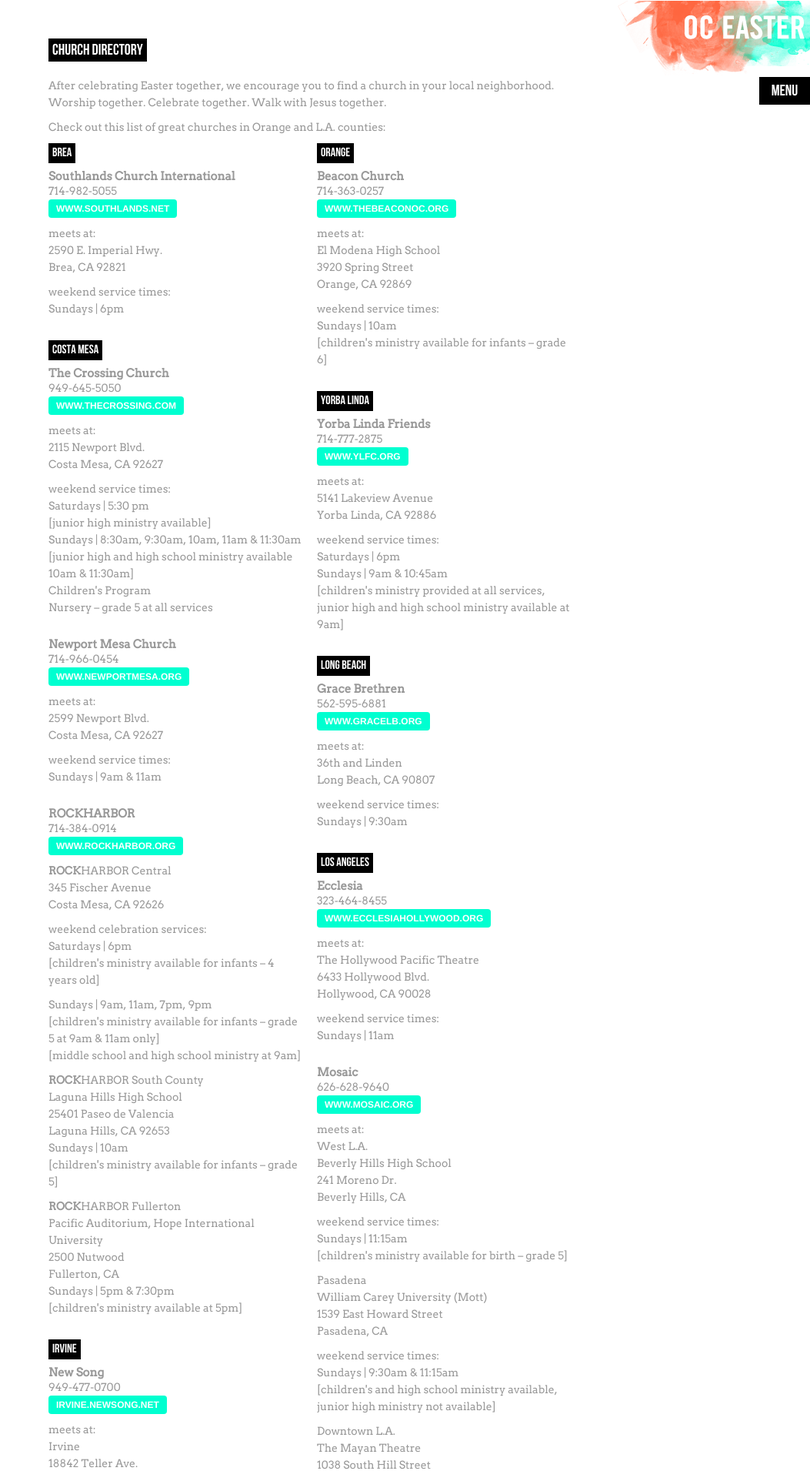
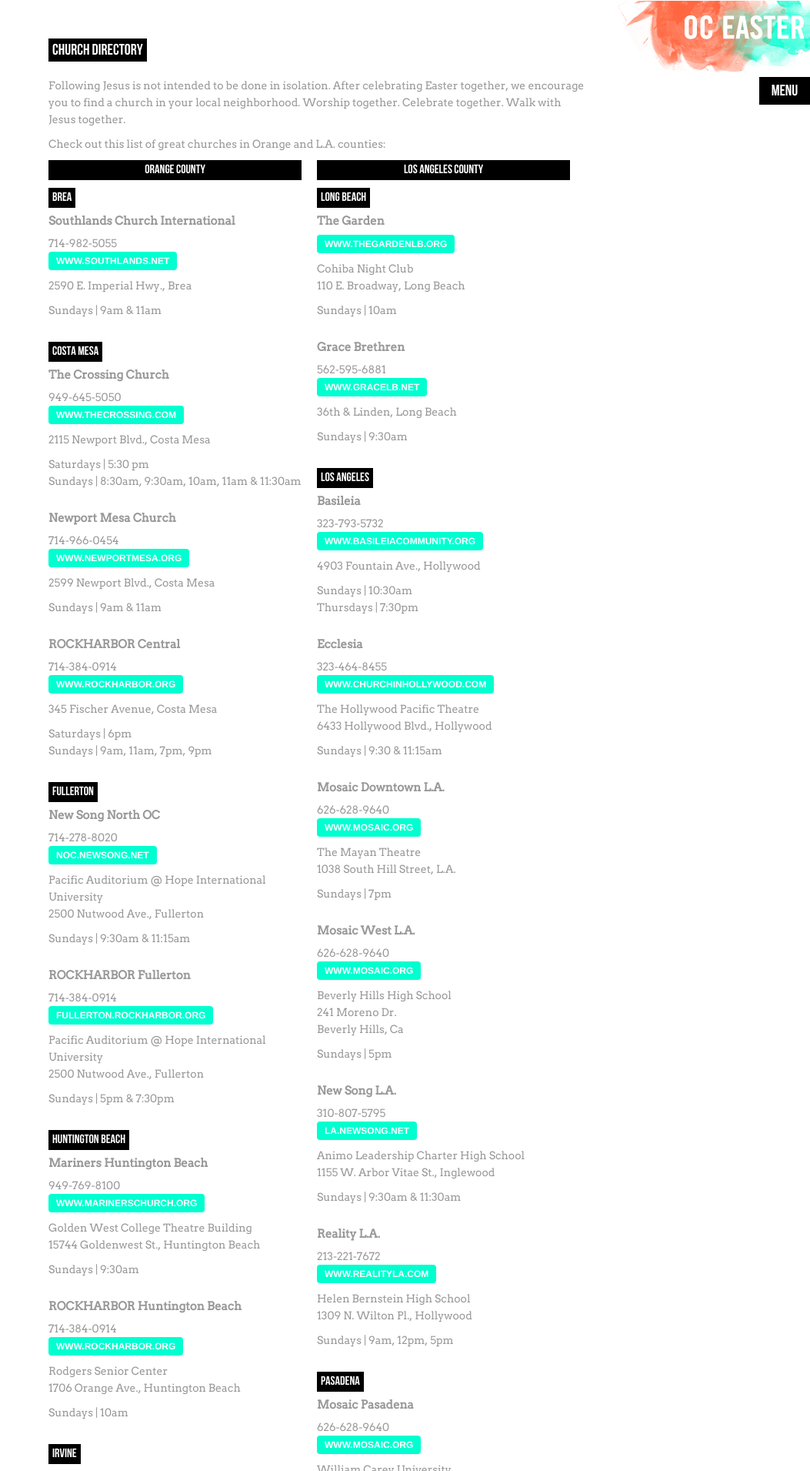
Before and after one commit to rockharbor/oc-easter-2011, a PHP site: page /church-directory in a window 1280 px wide. Shown: the top 1911 px of the page at 77% size, without its empty margins (227-1280 px from the left). Run offline with PHP 8.4, Linux system fonts and the light colour scheme.

Commit message:
Updated church directory

```diff
--- a/css/styles.css
+++ b/css/styles.css
@@ -408,6 +408,7 @@ p {
 	margin-top: 10px;
 	font-weight: bold;
 	color: #999;
+	margin-bottom: 10px;
 }
 a {
 	color: #ff663f;
--- a/pages/church-directory.php
+++ b/pages/church-directory.php
@@ -3,215 +3,225 @@
 		<header>
 			<h1>Church Directory</h1>
 		</header>
-		<p>After celebrating Easter together, we encourage you to find a church in your local neighborhood. Worship together. Celebrate together. Walk with Jesus together.</p>
+		<p>Following Jesus is not intended to be done in isolation. After celebrating Easter together, we encourage you to find a church in your local neighborhood. Worship together. Celebrate together. Walk with Jesus together. </p>
 		<p>Check out this list of great churches in Orange and L.A. counties:</p>
 		<div class="clearfix">
 			<div style="float: left;width: 47%;padding-right: 10px">
+				<h2 style="display: block; margin-bottom: 10px;text-align: center;">Orange County</h2>
 				<h2>Brea</h2>
 	<div class="church"><h3>Southlands Church International</h3>
 	<p>714-982-5055<br />
 		<a target="_blank" class="button" href="http://www.southlands.net">www.southlands.net</a></p>
-	<p>meets at: <br />
-	2590 E. Imperial Hwy.<br />
-	Brea, CA 92821</p>
-	<p>weekend service times:<br />
-	Sundays | 6pm</p>
+	<p>2590 E. Imperial Hwy., Brea</p>
+	<p>Sundays | 9am &amp; 11am</p>
 	</div>
 	<h2>Costa Mesa</h2>
 	<div class="church"><h3>The Crossing Church</h3>
 	<p>949-645-5050<br />
 		<a target="_blank" class="button" href="http://www.thecrossing.com">www.thecrossing.com</a></p>
-	<p>meets at:<br />
-	2115 Newport Blvd.<br />
-	Costa Mesa, CA 92627</p>
-	<p>weekend service times:<br />
-	Saturdays | 5:30 pm<br />
-	[junior high ministry available]<br />
-	Sundays | 8:30am, 9:30am, 10am, 11am &amp; 11:30am<br />
-	[junior high and high school ministry available 10am & 11:30am]<br />
-	Children's Program<br />
-	Nursery – grade 5 at all services</p>
+	<p>2115 Newport Blvd., Costa Mesa</p>
+	<p>Saturdays | 5:30 pm<br />
+Sundays | 8:30am, 9:30am, 10am, 11am &amp; 11:30am
+</p>
 	</div>
 	<div class="church"><h3>Newport Mesa Church</h3>
 	<p>714-966-0454<br />
 		<a target="_blank" class="button" href="http://www.newportmesa.org">www.newportmesa.org</a></p>
-	<p>meets at:<br />
-	2599 Newport Blvd.<br />
-	Costa Mesa, CA  92627</p>
-	<p>weekend service times:<br />
-	Sundays | 9am &amp; 11am</p>
+	<p>2599 Newport Blvd., Costa Mesa</p>
+	<p>Sundays | 9am &amp; 11am</p>
 	</div>
-	<div class="church"><h3><strong>ROCK</strong>HARBOR</h3>
+	<div class="church"><h3><strong>ROCK</strong>HARBOR Central</h3>
 	<p>714-384-0914<br />
 		<a target="_blank" class="button" href="http://www.rockharbor.org">www.rockharbor.org</a></p>
-	<p><strong>ROCK</strong>HARBOR Central<br />
-	345 Fischer Avenue<br />
-	Costa Mesa, CA 92626</p>
-	<p>weekend celebration services:<br />
-	Saturdays | 6pm<br />
-	[children&apos;s ministry available for infants – 4 years old]</p>
-	<p>Sundays | 9am, 11am, 7pm, 9pm<br />
-	[children&apos;s ministry available for infants – grade 5 at 9am & 11am only]<br />
-	[middle school and high school ministry at 9am]</p>
-	<p><strong>ROCK</strong>HARBOR South County<br />
-		Laguna Hills High School<br />
-	25401 Paseo de Valencia<br />
-	Laguna Hills, CA 92653<br />
-	Sundays | 10am<br />
-	[children's ministry available for infants – grade 5]</p>
-	<p><strong>ROCK</strong>HARBOR Fullerton<br />
-	Pacific Auditorium, Hope International University<br />
-	2500 Nutwood<br />
-	Fullerton, CA<br />
-	Sundays | 5pm &amp; 7:30pm<br />
-	[children&apos;s ministry available at 5pm]</p>
+	<p>345 Fischer Avenue, Costa Mesa</p>
+	<p>Saturdays | 6pm<br />
+Sundays | 9am, 11am, 7pm, 9pm
+</p>
+	</div>
+	<h2>Fullerton</h2>
+	<div class="church"><h3>New Song North OC</h3>
+	<p>714-278-8020<br />
+		<a target="_blank" class="button" href="http://noc.newsong.net">noc.newsong.net</a></p>
+	<p>Pacific Auditorium @ Hope International University<br />
+2500 Nutwood Ave., Fullerton
+</p>
+	<p>Sundays | 9:30am  &amp; 11:15am</p>
+	</div>
+	<div class="church"><h3><strong>ROCK</strong>HARBOR Fullerton</h3>
+	<p>714-384-0914<br />
+		<a target="_blank" class="button" href="http://fullerton.rockharbor.org">fullerton.rockharbor.org</a></p>
+	<p>Pacific Auditorium @ Hope International University<br />
+2500 Nutwood Ave., Fullerton
+</p>
+	<p>Sundays | 5pm &amp; 7:30pm</p>
+	</div>
+	<h2>Huntington Beach</h2>
+	<div class="church"><h3>Mariners Huntington Beach</h3>
+	<p>949-769-8100<br />
+		<a target="_blank" class="button" href="http://www.marinerschurch.org">www.marinerschurch.org</a></p>
+	<p>Golden West College Theatre Building<br />
+15744 Goldenwest St., Huntington Beach
+</p>
+	<p>Sundays | 9:30am</p>
+	</div>
+	<div class="church"><h3><strong>ROCK</strong>HARBOR Huntington Beach</h3>
+	<p>714-384-0914<br />
+		<a target="_blank" class="button" href="http://www.rockharbor.org">www.rockharbor.org</a></p>
+	<p>Rodgers Senior Center<br />
+1706 Orange Ave., Huntington Beach
+</p>
+	<p>Sundays | 10am</p>
 	</div>
 	<h2>Irvine</h2>
-	<div class="church"><h3>New Song</h3>
+	<div class="church"><h3>Mariners</h3>
+	<p>949-769-8100<br />
+		<a target="_blank" class="button" href="http://www.marinerschurch.org">www.marinerschurch.org</a></p>
+	<p>5001 Newport Coast Dr., Irvine</p>
+	<p>Saturdays | 5pm<br />
+Sundays | 9am &amp; 11am</p>
+	</div>
+	<div class="church"><h3>Moment</h3>
+	<p>949-385-3373<br />
+		<a target="_blank" class="button" href="http://momentchurch.com">momentchurch.com</a></p>
+	<p>18842 Teller Ave., Irvine</p>
+	<p>Sundays | 6pm</p>
+	</div>
+	<div class="church"><h3>New Song Irvine</h3>
 	<p>949-477-0700<br />
-		<a target="_blank" class="button" href="http://Irvine.newsong.net">Irvine.newsong.net</a>
+		<a target="_blank" class="button" href="http://irvine.newsong.net">irvine.newsong.net</a>
 	</p>
-	<p>meets at:<br />
-	Irvine<br />
-	18842 Teller Ave.<br />
-	Irvine, CA 92612</p>
-	<p>weekend service times:<br />
-	Sundays | 9am, 10:15am, &amp; 11:39am<br />
-	[children&apos;s ministry available 9am &amp; 10:15am, middle school ministry available at 9am, high school ministry available at 10:15am]</p>
-	<p>meets at:<br />
-	North OC<br />
-	505 E. Commonwealth Ave., Suita 100<br />
-	Fullerton, CA 92832</p>
-	<p>weekend service times:<br />
-	Sundays | 9:30am  &amp; 11:15am<br />
-	[children&apos;s ministry available 9:30am & 11:15am, middle school ministry available at 9:30am]</p>
-	</div>
-	<div class="church"><h3>Mariners</h3>
-	<p>949-854-7600<br />
-	<a target="_blank" class="button" href="http://www.marinerschurch.org">www.marinerschurch.org</a></p>
-	<p>meets at:<br />
-	5001 Newport Coast Dr.<br />
-	Irvine, CA 92603</p>
-	<p>weekend service times:<br />
-	Saturdays | 4:30pm and 6:30pm<br />
-	[children&apos;s ministry available 4:30pm &amp; 6:30pm, junior high and high school ministry available at 6:30pm]<br />
-	Sundays | 9am, 11 am &amp; 7pm<br />
-	[children&apos;s, junior high and high school ministry available 9am &amp; 11am]</p>
+	<p>18842 Teller Ave., Irvine</p>
+	<p>Sundays | 8:45am, 10:15am, &amp; 11:30am</p>
 	</div>
 	<div class="church"><h3>Pathways Church</h3>
-	<p>323-464-8455<br />
-		<a target="_blank" class="button" href="http://www.ecclesiahollywood.org">www.ecclesiahollywood.org</a></p>
-	<p>meets at:<br />
-	Hicks Canyon Elementary School<br />
-	3817 Viewpark<br />
-	Irvine, CA 92602</p>
-	<p>weekend service times:<br />
-	Sundays | 10am<br />
-	[children&apos;s ministry, middle school ministry, and high school ministry available at 10am]</p>
+	<p>714-543-4400<br />
+		<a target="_blank" class="button" href="http://ocpathways.org">ocpathways.org</a></p>
+	<p>Hicks Canyon Elementary School<br />
+3817 Viewpark, Irvine</p>
+	<p>Sundays | 10am</p>
 </div>
-
-			</div>
-			<div style="float: left;width: 47%;padding-left: 10px">
+	<h2>Laguna Hills</h2>
+	<div class="church"><h3><strong>ROCK</strong>HARBOR South County</h3>
+	<p>714-384-0914<br />
+		<a target="_blank" class="button" href="http://southcounty.rockharbor.org">southcounty.rockharbor.org</a>
+	</p>
+	<p>Laguna Hills High School<br />
+25401 Paseo De Valencia, Laguna Hills
+</p>
+	<p>Sundays | 10am</p>
+	</div>
+	<h2>Mission Viejo</h2>
+	<div class="church"><h3>Mariners Mission Viejo</h3>
+	<p>949-769-8100<br />
+		<a target="_blank" class="button" href="http://www.marinerschurch.org">www.marinerschurch.org</a>
+	</p>
+	<p>26862 Crown Valley Pkwy., Mission Viejo</p>
+	<p>Saturdays | 5pm<br />Sundays | 9am &amp; 11am </p>
+	</div>
 	<h2>Orange</h2>
 	<div class="church"><h3>Beacon Church</h3>
-	<p>714-363-0257<br />
+	<p>714-564-1601<br />
 		<a target="_blank" class="button" href="http://www.thebeaconoc.org">www.thebeaconoc.org</a></p>
-	<p>meets at:<br />
-	El Modena High School<br />
-	3920 Spring Street<br />
-	Orange, CA 92869</p>
-	<p>weekend service times:<br />
-	Sundays | 10am<br />
-	[children&apos;s ministry available for infants – grade 6]</p>
+	<p>El Modena High School<br />
+3920 Spring St., Orange
+</p>
+	<p>Sundays | 10:05am</p>
+	</div>
+	<div class="church"><h3>Mars Hill Orange County</h3>
+	<p><a target="_blank" class="button" href="http://www.marshillchurch.org">www.marshillchurch.org</a></p>
+	<p>Sunday Gathering Times &amp; Locations TBD</p>
 	</div>
 	<h2>Yorba Linda</h2>
 	<div class="church"><h3>Yorba Linda Friends</h3>
 	<p>714-777-2875<br />
-		<a target="_blank" class="button" href="http://www.ylfc.org">www.ylfc.org</a></p>
-	<p>meets at:<br />
-	5141 Lakeview Avenue<br />
-	Yorba Linda, CA 92886</p>
-	<p>weekend service times:<br />
-	Saturdays | 6pm<br />
-	Sundays | 9am &amp; 10:45am<br />
-	[children&apos;s ministry provided at all services, junior high and high school ministry available at 9am]</p>
+		<a target="_blank" class="button" href="http://www.friendschurchyl.com">www.friendschurchyl.com</a></p>
+	<p>5141 Lakeview Ave., Yorba Linda</p>
+	<p>Saturdays | 6pm <br />
+Sundays | 9am &amp; 10:45am
+</p>
 	</div>
+			</div>
+			<div style="float: left;width: 47%;padding-left: 10px">
+
+	<h2 style="display: block; margin-bottom: 10px;text-align: center;">Los Angeles County</h2>
 	<h2>Long Beach</h2>
+	<div class="church"><h3>The Garden</h3>
+	<p><a target="_blank" class="button" href="http://www.thegardenlb.org">www.thegardenlb.org</a></p>
+	<p>Cohiba Night Club<br />110 E. Broadway, Long Beach</p>
+	<p>Sundays | 10am</p>
+	</div>
 	<div class="church"><h3>Grace Brethren</h3>
 	<p>562-595-6881<br />
-		<a target="_blank" class="button" href="http://www.gracelb.org">www.gracelb.org</a></p>
-	<p>meets at:<br />
-	36th and Linden<br />
-	Long Beach, CA 90807</p>
-	<p>weekend service times:<br />
-	Sundays | 9:30am</p>
+		<a target="_blank" class="button" href="http://www.gracelb.net">www.gracelb.net</a></p>
+	<p>36th &amp; Linden, Long Beach</p>
+	<p>Sundays | 9:30am</p>
 	</div>
 	<h2>Los Angeles</h2>
+	<div class="church"><h3>Basileia</h3>
+	<p>323-793-5732<br />
+		<a target="_blank" class="button" href="http://www.basileiacommunity.org">www.basileiacommunity.org</a></p>
+	<p>4903 Fountain Ave., Hollywood</p>
+	<p>Sundays | 10:30am<br />Thursdays | 7:30pm</p>
+	</div>
 	<div class="church"><h3>Ecclesia</h3>
 	<p>323-464-8455<br />
-		<a target="_blank" class="button" href="http://www.ecclesiahollywood.org">www.ecclesiahollywood.org</a></p>
-	<p>meets at:<br />
-	The Hollywood Pacific Theatre<br />
-	6433 Hollywood Blvd.<br />
-	Hollywood, CA  90028</p>
-	<p>weekend service times:<br />
-	Sundays | 11am</p>
+		<a target="_blank" class="button" href="http://www.churchinhollywood.com">www.churchinhollywood.com</a></p>
+	<p>The Hollywood Pacific Theatre<br />6433 Hollywood Blvd., Hollywood</p>
+	<p>Sundays | 9:30 &amp; 11:15am</p>
 	</div>
-	<div class="church"><h3>Mosaic</h3>
+	<div class="church"><h3>Mosaic Downtown L.A.</h3>
 	<p>626-628-9640<br />
 		<a target="_blank" class="button" href="http://www.mosaic.org">www.mosaic.org</a></p>
-	<p>meets at:<br />
-	West L.A.<br />
-	Beverly Hills High School<br />
-	241 Moreno Dr.<br />
-	Beverly Hills, CA</p>
-	<p>weekend service times:<br />
-	Sundays | 11:15am<br />
-	[children&apos;s ministry available for birth – grade 5]</p>
-	<p>Pasadena<br />
-	William Carey University (Mott)<br />
-	1539 East Howard Street<br />
-	Pasadena, CA</p>
-	<p>weekend service times:<br />
-	Sundays | 9:30am &amp; 11:15am<br />
-	[children&apos;s and high school ministry available, junior high ministry not available]</p>
-	<p>Downtown L.A.<br />
-	The Mayan Theatre<br />
-	1038 South Hill Street<br />
-	Los Angeles, CA</p>
-	<p>weekend service times:<br />
-	Sundays | 6pm &amp; 8pm<br />
-	[no children&apos;s programming]</p>
-	<p>Inland<br />
-	5540 Schaefer Avenue<br />
-	Chino, CA</p>
-	<p>weekend service times:<br />
-	Sundays | 10am<br />
-	[children&apos;s – high school ministry available]</p>
-	<p>Whittier<br />
-	6737 Bright Avenue<br />
-	Whittier, CA 90601</p>
-	<p>weekend service times:<br />
-	Sundays | 10am<br />
-	[children&apos;s – high school ministry available]</p>
-	<p>South Bay<br />
-	Knob Hill Community Center<br />
-	320 Knob Hill<br />
-	Redondo Beach, CA 90277</p>
-	<p>weekend service times:<br />
-	Saturdays | 6:15 pm<br />
-	[children&apos;s ministry available for toddler – grade 5]</p>
+	<p>The Mayan Theatre<br />1038 South Hill Street, L.A.</p>
+	<p>Sundays | 7pm</p>
 	</div>
-	<div class="church"><h3>Reality LA</h3>
+	<div class="church"><h3>Mosaic West L.A.</h3>
+	<p>626-628-9640<br />
+		<a target="_blank" class="button" href="http://www.mosaic.org">www.mosaic.org</a></p>
+	<p>Beverly Hills High School<br />241 Moreno Dr.<br />Beverly Hills, Ca</p>
+	<p>Sundays | 5pm</p>
+	</div>
+	<div class="church"><h3>New Song L.A.</h3>
+	<p>310-807-5795<br />
+		<a target="_blank" class="button" href="http://la.newsong.net">la.newsong.net</a></p>
+	<p>Animo Leadership Charter High School<br />1155 W. Arbor Vitae St., Inglewood</p>
+	<p>Sundays | 9:30am &amp; 11:30am</p>
+	</div>
+	<div class="church"><h3>Reality L.A.</h3>
 	<p>213-221-7672<br />
 		<a target="_blank" class="button" href="http://www.realityla.com">www.realityla.com</a></p>
-	<p>meets at:<br />
-	Helen Bernstein High School<br />
-	1309 N. Wilton Place<br />
-	Hollywood, CA  90028</p>
-	<p>weekend service times:<br />
-	Sundays | 10am</p>
-			</div>
+	<p>Helen Bernstein High School<br />1309 N. Wilton Pl., Hollywood</p>
+	<p>Sundays | 9am, 12pm, 5pm</p>
+	</div>
+	<h2>Pasadena</h2>
+	<div class="church"><h3>Mosaic Pasadena</h3>
+	<p>626-628-9640<br />
+		<a target="_blank" class="button" href="http://www.mosaic.org">www.mosaic.org</a></p>
+	<p>William Carey University<br />1539 East Howard St., Pasadena</p>
+	<p>Sundays | 10am</p>
+	</div>
+	<h2>Pomona</h2>
+	<div class="church"><h3>Mosaic Pomona</h3>
+	<p>626-628-9640<br />
+		<a target="_blank" class="button" href="http://www.mosaic.org">www.mosaic.org</a></p>
+	<p>The Fox Theater<br />301 South Garey Ave., Pomona</p>
+	<p>Sundays | 10am</p>
+	</div>
+	<h2>Redondo Beach</h2>
+	<div class="church"><h3>Mosaic South Bay</h3>
+	<p>626-628-9640<br />
+		<a target="_blank" class="button" href="http://www.mosaic.org">www.mosaic.org</a></p>
+	<p>Knob Hill Community Center<br />320 Knob Hill, Redondo Beach</p>
+	<p>Sundays | 5pm</p>
+	</div>
+	<h2>Whittier</h2>
+	<div class="church"><h3>Mosaic Whittier</h3>
+	<p>626-628-9640<br />
+		<a target="_blank" class="button" href="http://www.mosaic.org">www.mosaic.org</a></p>
+	<p>7320 Greenleaf Ave., Whittier</p>
+	<p>Sundays | 10am</p>
+	</div>
+
 		</div>
 	</div>
 	</article>
```
